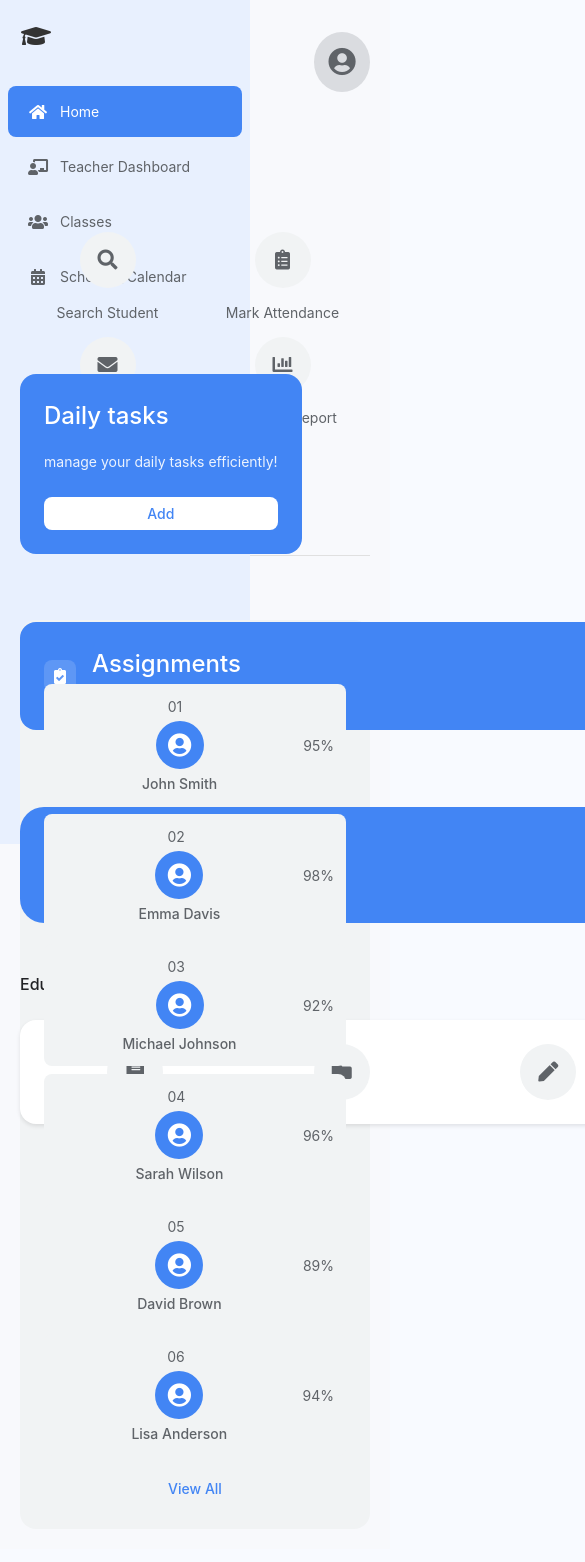
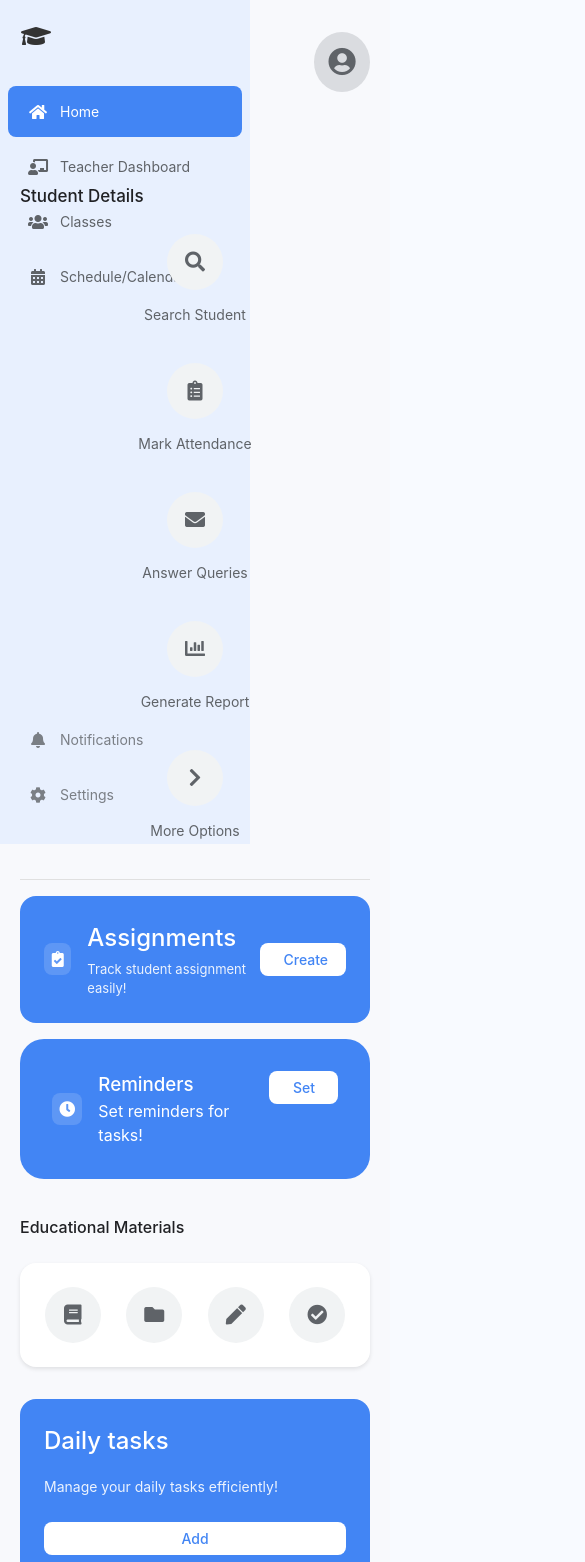
Before and after one commit to Pras-20/EZedu, a React (Create React App) app in the folder frontend/: page / in a window 390 px wide. Shown: the top 1562 px of the page, 585 px wide, since content can reach past the window. Built offline with nearby package versions, Linux system fonts and the light colour scheme.

Commit message:
Updated Dashboard

```diff
--- a/frontend/src/components/Dashboard/Dashboard.css
+++ b/frontend/src/components/Dashboard/Dashboard.css
@@ -78,13 +78,17 @@
   margin-bottom: 16px;
   max-width: 700px;
   margin-left: 0;
+  position: relative;
+  z-index: 1;
 }
 
 .student-details h2 {
   color: #202124;
-  font-size: 16px;
+  font-size: 17px;
   font-weight: 500;
   margin-bottom: 24px;
+  position: relative;
+  z-index: 1;
 }
 
 .action-buttons {
@@ -93,6 +97,8 @@
   gap: 24px;
   padding-bottom: 24px;
   border-bottom: 1px solid #e0e0e0;
+  position: relative;
+  z-index: 2;
 }
 
 .action-btn {
@@ -106,6 +112,8 @@
   cursor: pointer;
   transition: all 0.3s ease;
   flex: 1;
+  position: relative;
+  z-index: 2;
 }
 
 .circle-icon {
@@ -119,6 +127,7 @@
   transition: all 0.3s ease;
   position: relative;
   overflow: hidden;
+  z-index: 5;
 }
 
 .circle-icon i {
@@ -185,11 +194,8 @@
   justify-content: space-between;
   align-items: center;
   margin-bottom: 24px;
-  position: absolute;
-  top: 50px;
-  left: 100px;
-  width: 850px;
-  margin-left: -100px;
+  position: relative;
+  margin-top: -160px;
 }
 
 .card-icon {
@@ -267,12 +273,8 @@
   justify-content: space-between;
   align-items: flex-start;
   margin-bottom: 32px;
-  position: absolute;
-  top: 150px;
-  left: 100px;
-  width: 850px;
-  margin-left: -100px;
-  margin-top: 85px;
+  position: relative;
+  margin-top: 10px;
 }
 
 .reminders-card .card-icon {
@@ -308,8 +310,8 @@
   flex-direction: column;
   justify-content: space-between;
   margin-top: 0;
-  position: absolute;
-  margin-top: -230px;
+  position: relative;
+  margin-top: -220px;
 }
 
 .daily-tasks-card h2 {
@@ -341,7 +343,9 @@
   background-color: #f1f3f4;
   border-radius: 16px;
   padding: 24px;
-  margin-top: 16px;
+  margin-top: 50px;
+  position: relative;
+  z-index: 3;
 }
 
 .attendance-section h2 {
@@ -353,7 +357,7 @@
 .attendance-item {
   display: flex;
   align-items: center;
-  padding: 12px;
+  padding: 5px;
   background-color: #f1f3f4;
   border-radius: 8px;
   margin-bottom: 8px;
@@ -375,6 +379,8 @@
   color: #5f6368;
   font-size: 14px;
   min-width: 24px;
+  margin-right: auto;
+  margin-top: 25px;
 }
 
 .student-avatar {
@@ -385,6 +391,8 @@
   display: flex;
   align-items: center;
   justify-content: center;
+  margin-right: 12px;
+  margin-top: -50px;
 }
 
 .student-avatar i {
@@ -395,11 +403,14 @@
 .student-name {
   font-size: 14px;
   font-weight: 500;
+  margin-top: 40px;
+  flex: 1;
 }
 
 .attendance-percentage {
   color: #5f6368;
   font-size: 14px;
+  margin-left: auto;
 }
 
 .view-all-btn {
@@ -456,12 +467,9 @@
 /* Educational Materials Section */
 .materials-section {
   margin-top: 0;
-  position: absolute;
-  top: 300px;
-  left: 100px;
-  width: 850px;
-  margin-left: -100px;
-  margin-top: 100px;
+  position: relative;
+  width: 100%;
+  margin-top: 20px;
 }
 
 .materials-section h2 {
@@ -661,6 +669,13 @@
   .student-details {
     max-width: 100%;
   }
+
+  .assignments-card,
+  .reminders-card,
+  .daily-tasks-card {
+    width: 100%;
+    margin: 0 auto;
+  }
 }
 
 @media (max-width: 768px) {
@@ -676,13 +691,13 @@
   }
 
   .action-buttons {
-    gap: 16px;
-    flex-wrap: wrap;
-    justify-content: center;
+    flex-direction: column;
+    align-items: center;
   }
 
   .action-btn {
-    flex: 0 0 calc(33.333% - 16px);
+    flex: 1 0 100%;
+    margin-bottom: 16px;
   }
 
   .circle-icon {
@@ -983,6 +998,7 @@
   display: flex;
   align-items: center;
   justify-content: center;
+  margin-bottom: -45px;
 }
 
 .student-avatar i {
@@ -1070,3 +1086,68 @@
 .student-list::-webkit-scrollbar-thumb:hover {
   background: #5f6368;
 }
+
+.attendance-buttons {
+  display: flex;
+  gap: 10px; /* Space between buttons */
+}
+
+.attendance-btn {
+  background-color: white; /* Default background color */
+  color: black; /* Default text color */
+  border: 2px solid #e0e0e0; /* Border for visibility */
+  padding: 10px 20px; /* Padding for buttons */
+  border-radius: 8px; /* Rounded corners */
+  cursor: pointer; /* Pointer cursor on hover */
+  transition: background-color 0.3s ease, color 0.3s ease; /* Smooth transition */
+}
+
+.attendance-btn.present {
+  background-color: #ffffff; /* White background for Present */
+  color: rgb(0, 0, 0); /* Black text for Present */
+}
+
+.attendance-btn.absent {
+  background-color: #ffffff; /* White background for Absent */
+  color: rgb(0, 0, 0); /* Black text for Absent */
+}
+
+.attendance-btn.present:hover {
+  background-color: #4caf50; /* Green on hover for Present */
+  color: white; /* White text on hover */
+}
+
+.attendance-btn.absent:hover {
+  background-color: #f44336; /* Red on hover for Absent */
+  color: white; /* White text on hover */
+}
+
+.attendance-btn.active {
+  opacity: 0.8; /* Dim the active button */
+}
+
+.download-btn {
+  background-color: white; /* Default background color */
+  color: black; /* Default text color */
+  border: 2px solid #e0e0e0; /* Border for visibility */
+  padding: 10px 20px; /* Padding for buttons */
+  border-radius: 8px; /* Rounded corners */
+  cursor: pointer; /* Pointer cursor on hover */
+  transition: background-color 0.3s ease, color 0.3s ease; /* Smooth transition */
+}
+
+.download-btn:hover {
+  background-color: #4285f4; /* Change to primary color on hover */
+  color: white; /* White text on hover */
+}
+
+/* Style for the select dropdown */
+.filter-section select {
+  background-color: #f1f1f1; /* Default background color */
+  color: black; /* Default text color */
+  border: 2px solid #e0e0e0; /* Border for visibility */
+  padding: 10px; /* Padding for dropdown */
+  border-radius: 8px; /* Rounded corners */
+  cursor: pointer; /* Pointer cursor on hover */
+  transition: background-color 0.3s ease, color 0.3s ease; /* Smooth transition */
+}
--- a/frontend/src/components/Dashboard/Dashboard.jsx
+++ b/frontend/src/components/Dashboard/Dashboard.jsx
@@ -315,20 +315,18 @@ const Dashboard = () => {
       {isAttendanceModalOpen && (
         <div className="modal-overlay">
           <div className="modal-content attendance-modal">
-            <button
-              className="close-btn"
-              onClick={() => setAttendanceModalOpen(false)}
-            >
+            <button className="close-btn" onClick={() => setAttendanceModalOpen(false)}>
               <i className="fas fa-times"></i>
             </button>
             <h2>Mark Attendance</h2>
-            <div className="period-selection">
+
+            <div className="filter-section">
               <label>Select Period:</label>
               <select
                 value={selectedPeriod}
                 onChange={(e) => setSelectedPeriod(e.target.value)}
               >
-                <option value="">Select a period</option>
+                <option value="">Select a Period</option>
                 {schedule.map((item) => (
                   <option key={item.period} value={item.period}>
                     {item.period} - Grade {item.grade} Section {item.section}
@@ -336,31 +334,25 @@ const Dashboard = () => {
                 ))}
               </select>
             </div>
+
             {selectedPeriod && (
-              <div className="attendance-content">
+              <div className="student-list">
                 <h3>Students in {selectedPeriod}</h3>
-                <div className="attendance-list">
                 {students.map((student) => (
-                    <div key={student.id} className="attendance-item">
-                      <div className="student-info">
+                  <div key={student.id} className="student-item">
                     <div className="student-avatar">
                       <i className="fas fa-user-circle"></i>
                     </div>
-                        <span className="student-name">
-                          {student.name}{" "}
-                          <span className="roll-no">
-                            (Roll No: {student.rollNo})
-                          </span>
-                        </span>
+                    <div className="student-info">
+                      <strong>{student.name}</strong>
+                      <span>Roll No: {student.rollNo}</span>
                     </div>
                     <div className="attendance-buttons">
                       <button
                         className={`attendance-btn present ${
                           attendance[student.id] === "Present" ? "active" : ""
                         }`}
-                          onClick={() =>
-                            handleAttendanceChange(student.id, "Present")
-                          }
+                        onClick={() => handleAttendanceChange(student.id, "Present")}
                         type="button"
                       >
                         Present
@@ -369,9 +361,7 @@ const Dashboard = () => {
                         className={`attendance-btn absent ${
                           attendance[student.id] === "Absent" ? "active" : ""
                         }`}
-                          onClick={() =>
-                            handleAttendanceChange(student.id, "Absent")
-                          }
+                        onClick={() => handleAttendanceChange(student.id, "Absent")}
                         type="button"
                       >
                         Absent
@@ -380,10 +370,12 @@ const Dashboard = () => {
                   </div>
                 ))}
               </div>
+            )}
+
+            {selectedPeriod && (
               <button className="download-btn" onClick={downloadAttendance}>
                 Download Attendance
               </button>
-              </div>
             )}
           </div>
         </div>
@@ -446,7 +438,7 @@ const Dashboard = () => {
         <aside className="dashboard-sidebar">
           <section className="daily-tasks-card">
             <h2>Daily tasks</h2>
-            <p>manage your daily tasks efficiently!</p>
+            <p>Manage your daily tasks efficiently!</p>
             <button className="add-btn">Add</button>
           </section>
 
```
Lines whose indentation alone changed are shown as unchanged.
